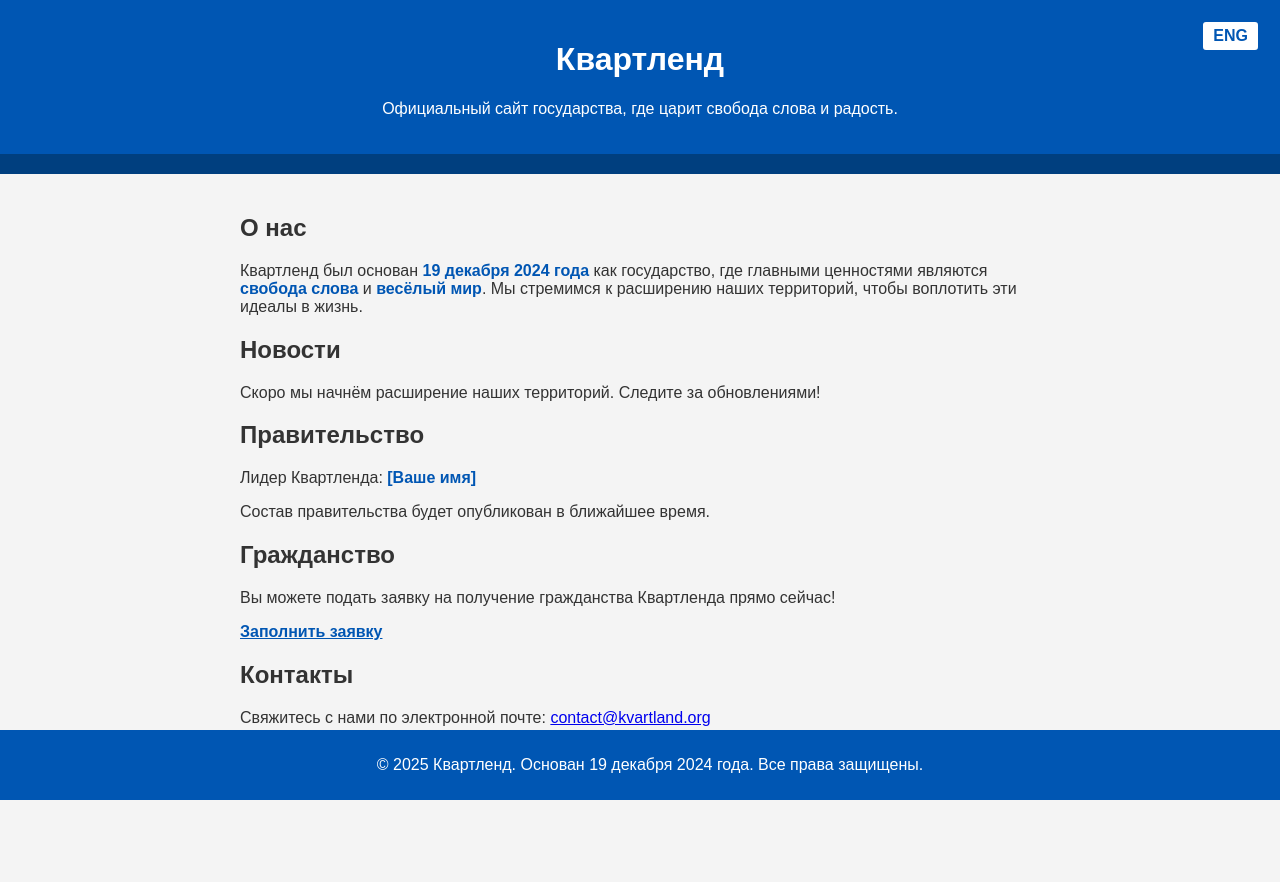
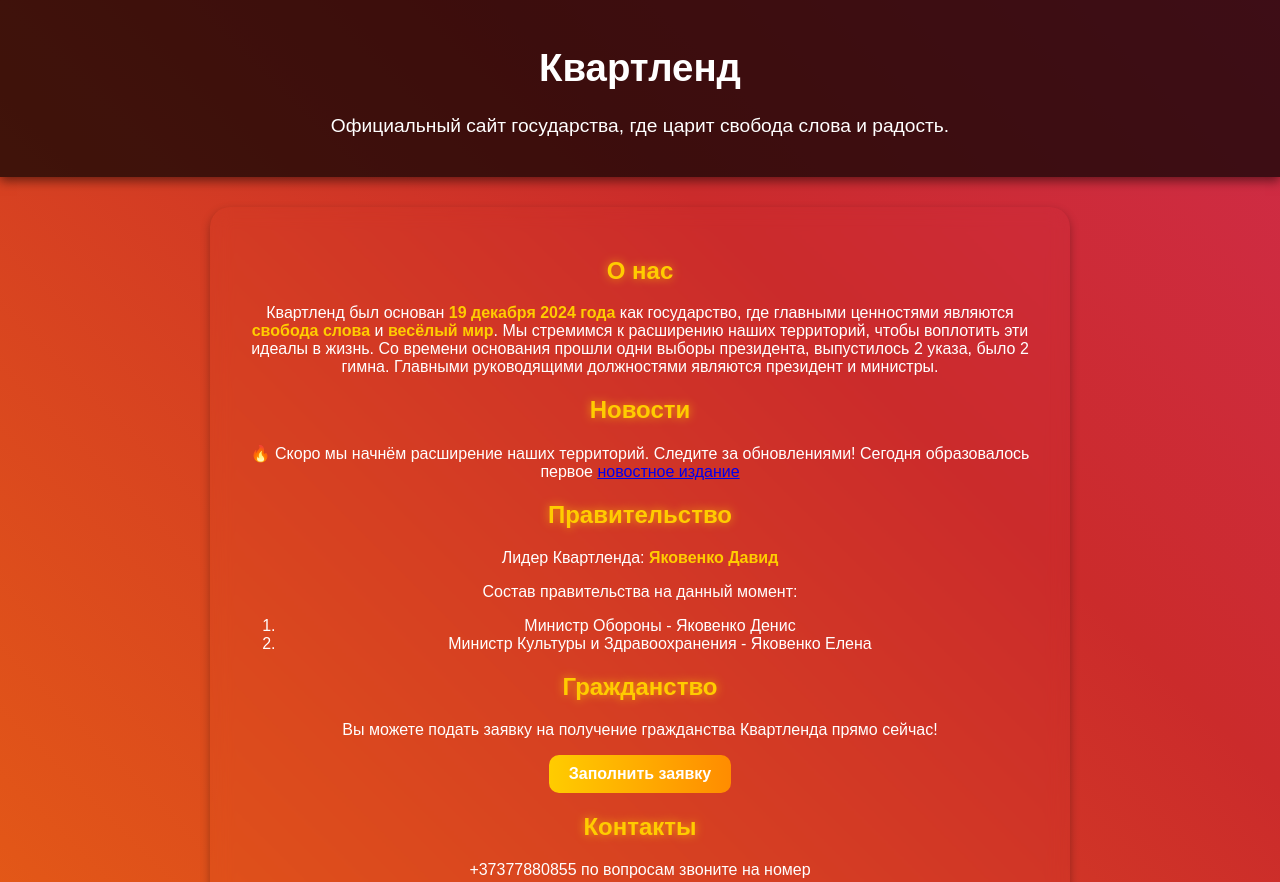
Before and after one commit to Quartland/Official-website-of-Quartland, a plain HTML site: page index.html in a window 1280 px wide. Shown: the top 882 px of the page. Before the commit the page ends 800 px from the top, so only its background shows below. Drawn offline with Linux system fonts and the light colour scheme.

Commit message:
Add files via upload

```diff
--- a/index.html
+++ b/index.html
@@ -4,115 +4,54 @@
     <meta charset="UTF-8">
     <meta name="viewport" content="width=device-width, initial-scale=1.0">
     <title>Квартленд - Официальный сайт</title>
-    <style>
-        body {
-            font-family: Arial, sans-serif;
-            margin: 0;
-            padding: 0;
-            background-color: #f4f4f4;
-            color: #333;
-        }
-        header {
-            background-color: #0056b3;
-            color: white;
-            padding: 20px;
-            text-align: center;
-            position: relative;
-        }
-        .lang-switch {
-            position: absolute;
-            top: 20px;
-            right: 20px;
-            background-color: white;
-            color: #0056b3;
-            border: 2px solid #0056b3;
-            padding: 5px 10px;
-            font-weight: bold;
-            cursor: pointer;
-            text-decoration: none;
-            border-radius: 5px;
-        }
-        .lang-switch:hover {
-            background-color: #0056b3;
-            color: white;
-        }
-        nav {
-            background-color: #003f7f;
-            padding: 10px;
-            text-align: center;
-        }
-        nav a {
-            color: white;
-            margin: 0 15px;
-            text-decoration: none;
-            font-weight: bold;
-        }
-        nav a:hover {
-            text-decoration: underline;
-        }
-        .container {
-            padding: 20px;
-            max-width: 800px;
-            margin: auto;
-        }
-        footer {
-            background-color: #0056b3;
-            color: white;
-            text-align: center;
-            padding: 10px;
-            position: fixed;
-            width: 100%;
-            bottom: 0;
-        }
-        .highlight {
-            color: #0056b3;
-            font-weight: bold;
-        }
-    </style>
+    <link rel="stylesheet" href="style.css">
 </head>
 <body>
 
 <header>
     <h1>Квартленд</h1>
     <p>Официальный сайт государства, где царит свобода слова и радость.</p>
-    <a href="index-en.html" class="lang-switch">ENG</a>
 </header>
 
-<nav>
-</nav>
+
 
 <div class="container">
     <section id="about">
         <h2>О нас</h2>
-        <p>Квартленд был основан <span class="highlight">19 декабря 2024 года</span> как государство, где главными ценностями являются <span class="highlight">свобода слова</span> и <span class="highlight">весёлый мир</span>. Мы стремимся к расширению наших территорий, чтобы воплотить эти идеалы в жизнь.</p>
+        <p>Квартленд был основан <span class="highlight">19 декабря 2024 года</span> как государство, где главными ценностями являются <span class="highlight">свобода слова</span> и <span class="highlight">весёлый мир</span>. Мы стремимся к расширению наших территорий, чтобы воплотить эти идеалы в жизнь. Со времени основания прошли одни выборы президента, выпустилось 2 указа, было 2 гимна. Главными руководящими должностями являются президент и министры.</p>
     </section>
 
     <section id="news">
         <h2>Новости</h2>
-        <p>Скоро мы начнём расширение наших территорий. Следите за обновлениями!</p>
+        <p>🔥 Скоро мы начнём расширение наших территорий. Следите за обновлениями! Сегодня образовалось первое <a href="https://t.me/newsQuartland" target="_blank" rel="noopener noreferrer">новостное издание</a></p>
     </section>
 
     <section id="government">
         <h2>Правительство</h2>
-        <p>Лидер Квартленда: <span class="highlight">[Ваше имя]</span></p>
-        <p>Состав правительства будет опубликован в ближайшее время.</p>
+        <p>Лидер Квартленда: <span class="highlight">Яковенко Давид</span></p>
+        <p>Состав правительства на данный момент:
+            <ol>
+                <li>Министр Обороны - Яковенко Денис</li>
+                <li>Министр Культуры и Здравоохранения - Яковенко Елена</li>
+            </ol>
+        </p>
     </section>
 
     <section id="citizenship">
         <h2>Гражданство</h2>
         <p>Вы можете подать заявку на получение гражданства Квартленда прямо сейчас!</p>
-        <p><a href="https://docs.google.com/forms/d/1TpCOowA52lMChG9yqlDV9ev2Y3aud416X_qP1mno3og/edit" target="_blank" class="highlight">Заполнить заявку</a></p>
+        <p><a href="https://forms.gle/ij7JhLxC6gSt2Vjp9" target="_blank" class="highlight btn">Заполнить заявку</a></p>
     </section>
 
     <section id="contact">
         <h2>Контакты</h2>
-        <p>Свяжитесь с нами по электронной почте: <a href="mailto:contact@kvartland.org">contact@kvartland.org</a></p>
+        <p>+37377880855 по вопросам звоните на номер</p>
     </section>
 </div>
 
-<footer>
+
     <p>&copy; 2025 Квартленд. Основан 19 декабря 2024 года. Все права защищены.</p>
-</footer>
+
 
 </body>
 </html>
--- /dev/null
+++ b/style.css
@@ -0,0 +1,126 @@
+/* ====== Начало CSS ====== */
+
+/* Общие стили */
+body {
+    font-family: 'Poppins', sans-serif;
+    margin: 0;
+    padding: 0;
+    background: linear-gradient(45deg, #ff0080, #ff8c00,#cb2b2b, #dd2da2);
+    background-size: 400% 400%;
+    animation: gradientBG 10s infinite alternate;
+    color: #fff;
+    text-align: center;
+}
+
+/* Анимация градиента */
+@keyframes gradientBG {
+    0% { background-position: 0% 50%; }
+    100% { background-position: 100% 50%; }
+}
+
+/* Стили хедера */
+header {
+    background: rgba(0, 0, 0, 0.7);
+    color: #fff;
+    padding: 20px;
+    text-align: center;
+    position: relative;
+    font-size: 1.2rem;
+    box-shadow: 0px 4px 10px rgba(0, 0, 0, 0.5);
+}
+
+/* Кнопка переключения языка */
+.lang-switch {
+    position: absolute;
+    top: 20px;
+    right: 20px;
+    background: linear-gradient(90deg, #ff8c00, #ff0080);
+    color: white;
+    padding: 8px 15px;
+    font-weight: bold;
+    cursor: pointer;
+    text-decoration: none;
+    border-radius: 20px;
+    transition: 0.3s;
+    box-shadow: 0px 4px 10px rgba(0, 0, 0, 0.3);
+}
+
+.lang-switch:hover {
+    background: white;
+    color: #ff0080;
+}
+
+/* Меню */
+nav {
+    background: rgba(0, 0, 0, 0.8);
+    padding: 15px;
+}
+
+nav a {
+    color: white;
+    margin: 0 15px;
+    text-decoration: none;
+    font-weight: bold;
+    transition: 0.3s;
+    font-size: 1.1rem;
+}
+
+nav a:hover {
+    color: #ffcc00;
+    text-shadow: 0px 0px 10px rgba(255, 204, 0, 0.7);
+}
+
+/* Контейнер с контентом */
+.container {
+    padding: 30px;
+    max-width: 800px;
+    margin: auto;
+    backdrop-filter: blur(10px);
+    border-radius: 20px;
+    box-shadow: 0px 4px 10px rgba(0, 0, 0, 0.3);
+    margin-top: 30px;
+}
+
+/* Заголовки */
+h2 {
+    color: #ffcc00;
+    text-shadow: 0px 0px 10px rgba(255, 204, 0, 0.7);
+}
+
+/* Подсветка */
+.highlight {
+    color: #ffcc00;
+    font-weight: bold;
+}
+
+/* Кнопка */
+.btn {
+    display: inline-block;
+    background: linear-gradient(90deg, #ffcc00, #ff8c00);
+    color: white;
+    padding: 10px 20px;
+    font-weight: bold;
+    text-decoration: none;
+    border-radius: 10px;
+    transition: 0.3s;
+}
+
+.btn:hover {
+    background: white;
+    color: #ff8c00;
+    transform: scale(1.1);
+}
+
+/* Стили футера */
+footer {
+    color: white;
+    text-align: center;
+    padding: 15px;
+    position: fixed;
+    width: 100%;
+    bottom: 0;
+    font-size: 1rem;
+
+}
+
+/* ====== Конец CSS ====== */
```
